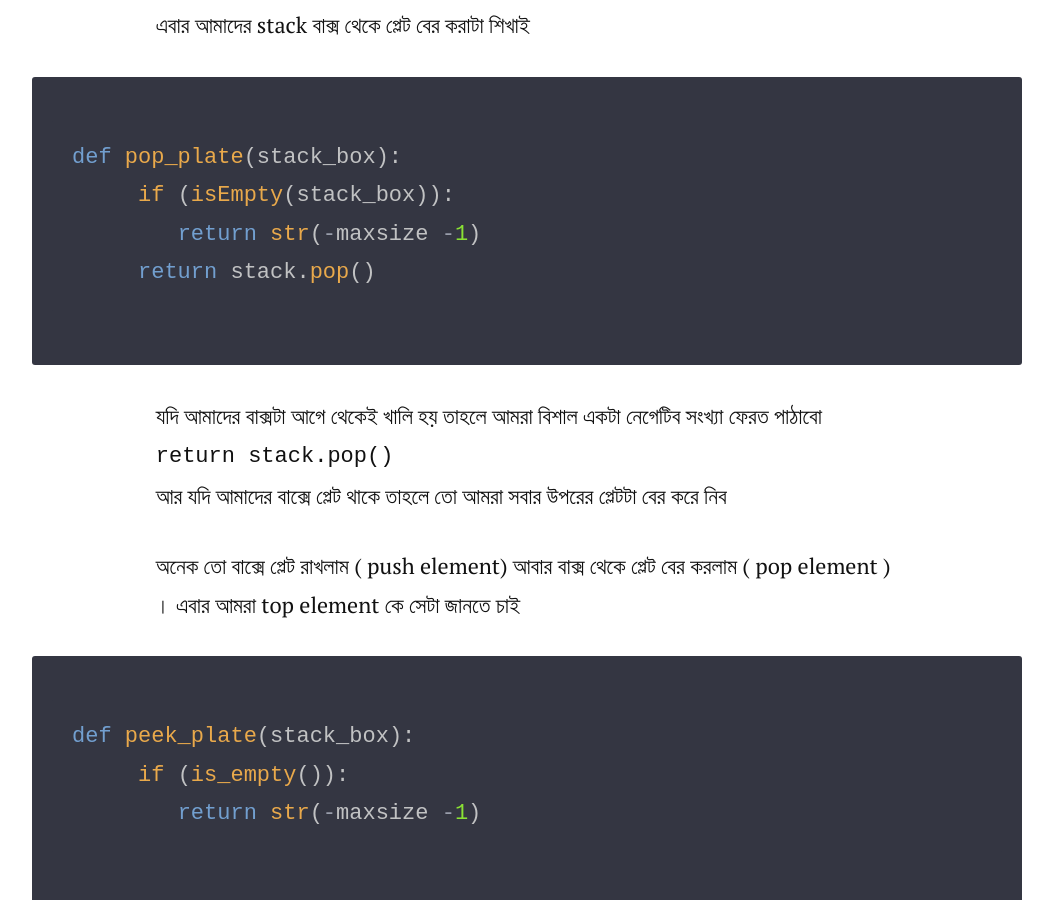
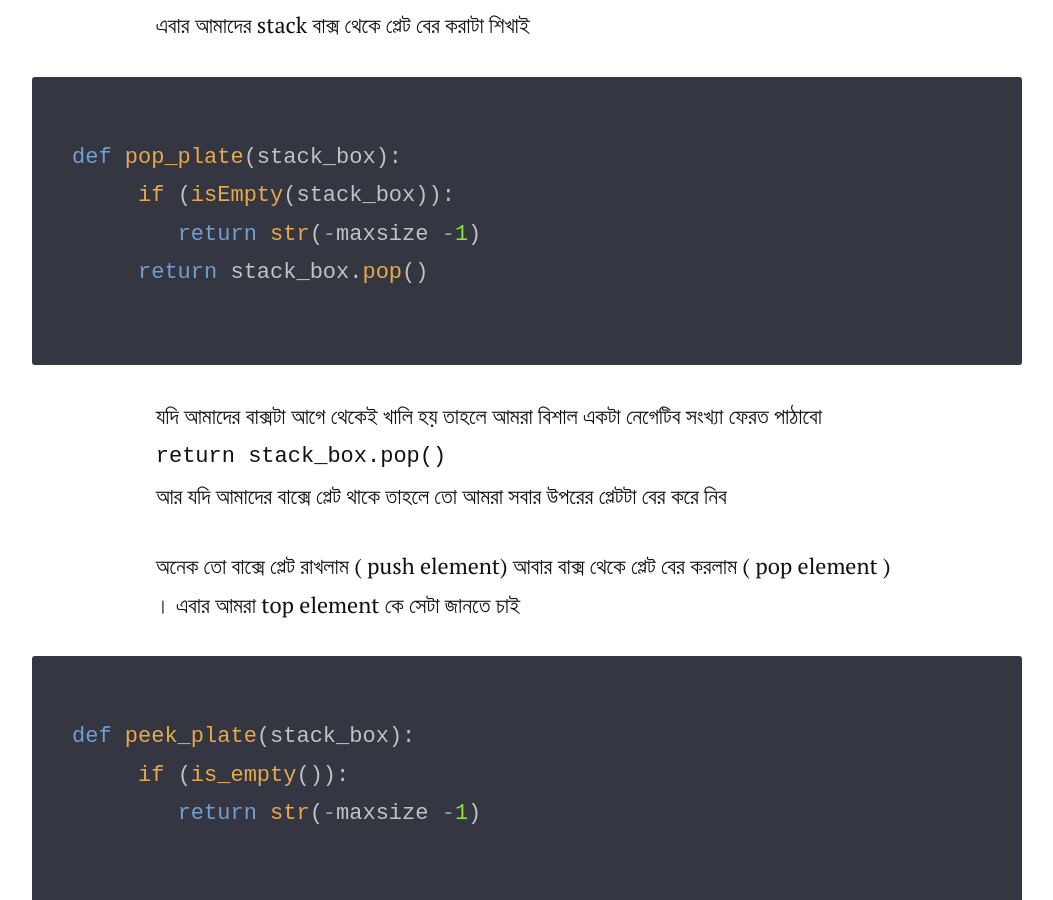
Before and after one commit to farhapartex/farhapartex.github.io, a Jekyll site: the page built from _posts/2019-07-03-stack-এবং-প্লেটের-বাক্সের-গল্প.md, in a window 1280 px wide and 900 px high, scrolled down 4735 px. Shown: the whole window, without its empty margins (113-1166 px from the left). Built offline with Jekyll 4.4.1, drawn with Linux system fonts in a browser that asks for light colours; nearby versions of some CDN libraries; comment, search, counter and statistics services are not loaded; some of the changed text lies outside the part shown.

Commit message:
Update from Forestry.io farhapartex@gmail.com updated _posts/2019-07-03-stack-এবং-প্লেটের-বাক্সের-গল্প.md

````diff
--- a/_posts/2019-07-03-stack-এবং-প্লেটের-বাক্সের-গল্প.md
+++ b/_posts/2019-07-03-stack-এবং-প্লেটের-বাক্সের-গল্প.md
@@ -33,8 +33,8 @@
 
 ``` python
 def create_stack_box():
-	stackBox = []
- 	return stackBox
+	stack_box = []
+ 	return stack_box
 ```
 
 আচ্ছা বাক্স তো বানায়ে ফেললাম। এবার কম্পিউটারকে শিখাই যে, বাক্সটা খালি কি না সেটা কিভাবে চেক করবে
@@ -58,11 +58,11 @@
 def pop_plate(stack_box):
      if (isEmpty(stack_box)):
      	return str(-maxsize -1)
-     return stack.pop()
+     return stack_box.pop()
 ```
 
 যদি আমাদের বাক্সটা আগে থেকেই খালি হয় তাহলে আমরা বিশাল একটা নেগেটিব সংখ্যা ফেরত পাঠাবো
-`return stack.pop()`
+`return stack_box.pop()`
 আর যদি আমাদের বাক্সে প্লেট থাকে তাহলে তো আমরা সবার উপরের প্লেটটা বের করে নিব
 
 অনেক তো বাক্সে প্লেট রাখলাম ( push element) আবার বাক্স থেকে প্লেট বের করলাম ( pop element ) । এবার আমরা top element কে সেটা জানতে চাই
````
